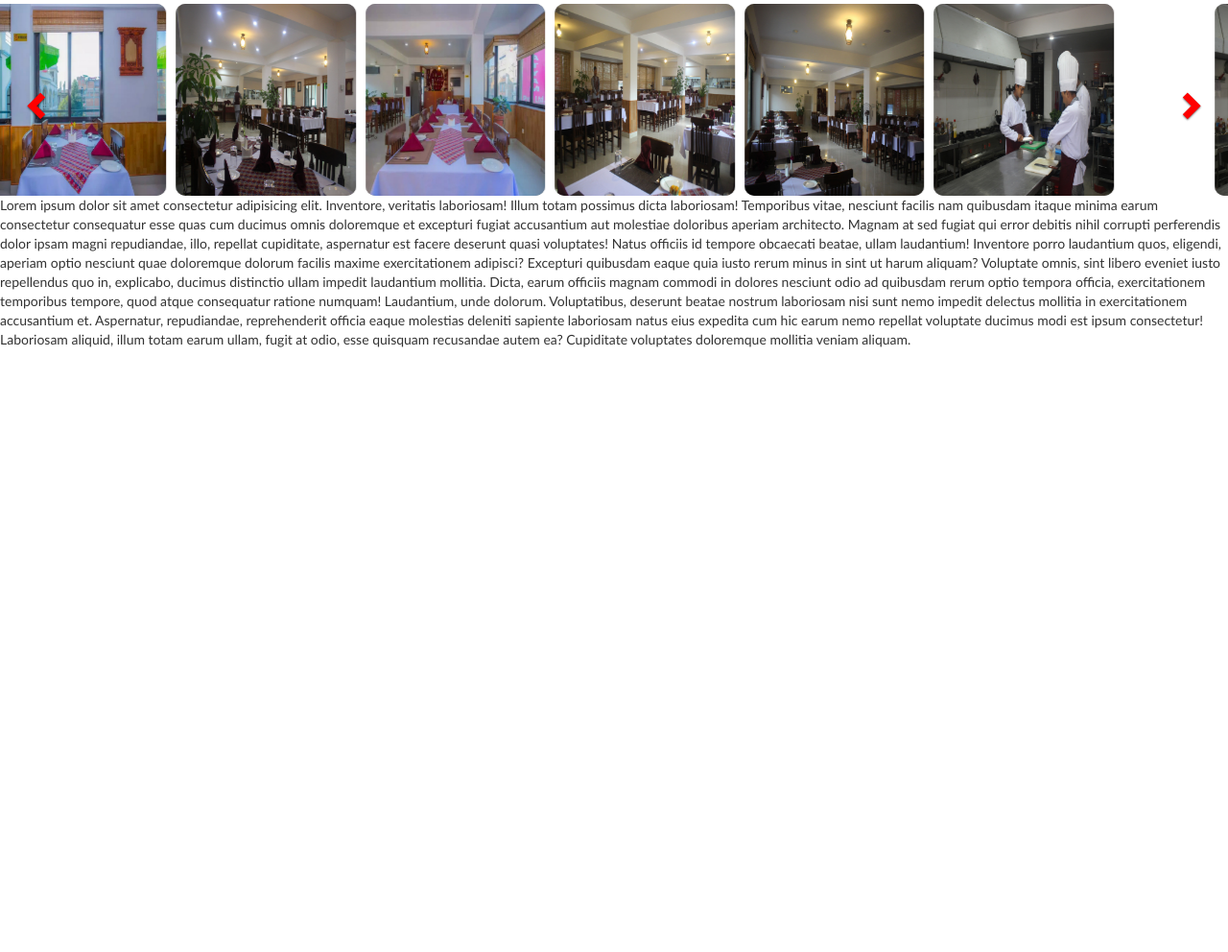
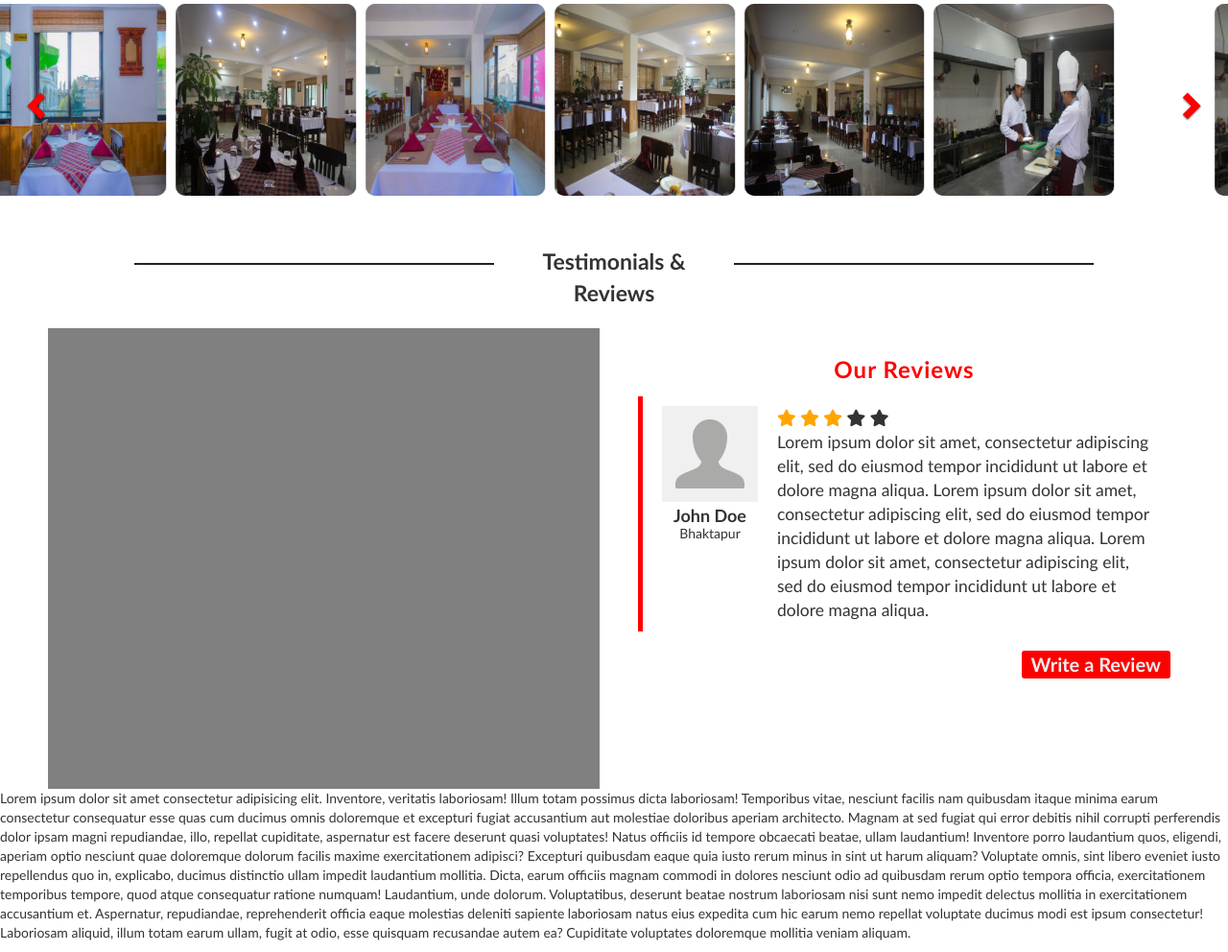
Before and after one commit to KabirKayastha/HotelSatyam, a plain HTML site: page index.html in a window 1280 px wide. Shown: the part 1991-2983 px from the top of the page at 96% size. Before the commit the page ends 2365 px from the top, so only its background shows below. Drawn offline with nearby package versions, Linux system fonts and the light colour scheme.

Commit message:
started review section

```diff
--- a/index.html
+++ b/index.html
@@ -8,6 +8,7 @@
 
     <link href="https://maxcdn.bootstrapcdn.com/font-awesome/4.7.0/css/font-awesome.min.css" rel="stylesheet" />
     <link rel='stylesheet' href='https://use.fontawesome.com/releases/v5.7.0/css/all.css' integrity='sha384-lZN37f5QGtY3VHgisS14W3ExzMWZxybE1SJSEsQp9S+oqd12jhcu+A56Ebc1zFSJ' crossorigin='anonymous'>
+    <link rel="stylesheet" href="https://cdnjs.cloudflare.com/ajax/libs/font-awesome/4.7.0/css/font-awesome.min.css">
     <link rel="stylesheet" href="stylesheets/bootstrap/bootstrap.css">
     <link rel="stylesheet" href="https://maxcdn.bootstrapcdn.com/bootstrap/3.3.7/css/bootstrap.min.css" integrity="sha384-BVYiiSIFeK1dGmJRAkycuHAHRg32OmUcww7on3RYdg4Va+PmSTsz/K68vbdEjh4u" crossorigin="anonymous">
     <link rel="stylesheet" href="https://use.fontawesome.com/releases/v5.3.1/css/all.css" integrity="sha384-mzrmE5qonljUremFsqc01SB46JvROS7bZs3IO2EmfFsd15uHvIt+Y8vEf7N7fWAU" crossorigin="anonymous">
@@ -736,6 +737,58 @@
                 </div>
 
                 <!-- /gallery -->
+
+                <!-- review -->
+                <div class="container">
+                    <div class="title" style="margin-top: 70px;">
+                        <hr>
+                        <div class="titleText"> Testimonials &amp Reviews </div>
+                    </div>
+                </div>
+
+                <div class="review">
+                    <div class="row">
+                        <div class="col-md-6">
+                            <div class="links">
+
+                            </div>
+                        </div>
+
+                        <div class="col-md-6">
+                            <div class="review_container">
+                                <h3>Our Reviews</h3>
+
+                                <div class="media">
+
+                                    <blockquote>
+
+                                    <div class="media-left media-top" id="review_userProfile">
+                                        <img src="images/profileimage.png" class="media-object" style="width:100px;">
+                                        <h4 id="review_userName" style="font-weight: bolder; margin-top: 5px;">John Doe</h4>
+                                        <h5 id="review_userAddress">Bhaktapur</h5>
+                                    </div>
+
+                                    <div class="media-body">
+                                        <!-- rating stars -->
+                                        <span class="fa fa-star checked"></span>
+                                        <span class="fa fa-star checked"></span>
+                                        <span class="fa fa-star checked"></span>
+                                        <span class="fa fa-star"></span>
+                                        <span class="fa fa-star"></span>
+
+                                        <p>Lorem ipsum dolor sit amet, consectetur adipiscing elit, sed do eiusmod tempor incididunt ut labore et dolore magna aliqua.
+                                        Lorem ipsum dolor sit amet, consectetur adipiscing elit, sed do eiusmod tempor incididunt ut labore et dolore magna aliqua.
+                                        Lorem ipsum dolor sit amet, consectetur adipiscing elit, sed do eiusmod tempor incididunt ut labore et dolore magna aliqua.</p>
+                                    </div>
+                                    </blockquote>
+
+                                    <button class="basic_button" style="text-transform:inherit; float: right;">Write a Review</button>
+                                </div>
+                            </div>
+                        </div>
+                    </div>
+                </div>
+                    <!-- /review -->
         </div>
 
         <!-- /display-section -->
@@ -747,6 +800,7 @@
         <script src="js/jQuery.js"></script>
         <script src="js/_navbar.js"></script>
         <script src="js/_displaysection.js"></script>
+        <script src="js/_starRating.js"></script>
         <script src="https://ajax.googleapis.com/ajax/libs/jquery/3.4.0/jquery.min.js"></script>
         <script src="https://maxcdn.bootstrapcdn.com/bootstrap/3.4.0/js/bootstrap.min.js"></script>
     </body>
--- /dev/null
+++ b/js/_starRating.js
@@ -0,0 +1,65 @@
+$(document).ready(function(){
+
+    // click function
+    // $('#star1').click(function(){
+    //     (this).addClass('checked');
+    // });
+
+    //hover function
+    $('#star1').hover(
+        function(){
+            $(this).css('color','orange')
+        },
+
+        function(){
+            $(this).css('color','#333')
+        }
+    ).click(function(){
+        $(this).css('color','orange');
+    });
+
+    $('#star2').hover(
+
+        function(){
+            $('#star1, #star2').css('color','orange')
+        },
+
+        function(){
+            $('#star1, #star2').css('color','#333');
+        }
+    );
+
+    $('#star3').hover(
+
+        function(){
+            $('#star1, #star2, #star3').css('color','orange')
+        },
+
+        function(){
+            $('#star1, #star2, #star3').css('color','#333');
+        }
+    );
+
+    $('#star4').hover(
+
+        function(){
+            $('#star1, #star2, #star3, #star4').css('color','orange')
+        },
+
+        function(){
+            $('#star1, #star2, #star3, #star4').css('color','#333');
+        }
+    );
+
+    $('#star5').hover(
+
+        function(){
+            $('#star1, #star2, #star3, #star4, #star5').css('color','orange')
+        },
+
+        function(){
+            $('#star1, #star2, #star3, #star4, #star5').css('color','#333');
+        }
+    );
+
+});
--- a/sass/main.scss
+++ b/sass/main.scss
@@ -7,3 +7,4 @@
 @import "modules/_displaySection_conference.scss";
 @import "modules/_displaySection_rooms.scss";
 @import "modules/_displaySection_gallery.scss";
+@import "modules/_review.scss";
--- /dev/null
+++ b/sass/modules/_review.scss
@@ -0,0 +1,49 @@
+.review{
+    padding: 0 50px;
+
+    .links, .review_container{
+        width: 100%;
+        height: 60vh;
+        background: gray;
+    }
+
+    .links{
+
+    }
+
+    .review_container{
+        padding: 30px 10px;
+        background: transparent;
+
+        h3{
+            margin: 0;
+            text-align: center;
+            font-weight: bolder;
+            letter-spacing: 1px;
+            color: $primaryColor;
+        }
+
+        .media{
+
+            .checked{
+                color: orange;
+            }
+
+            #review_userProfile{
+                padding: 0 20px 0 0;
+            }
+
+
+            h4, h5{
+                text-align: center;
+                margin: 0;
+
+            }
+        }
+
+        blockquote{
+            border-left-color: red;
+        }
+
+    }
+}
```
Also changed, not shown: sass/base/_base.scss (+12 -1 lines), images/profileimage.png (added), stylesheets/main.css.
